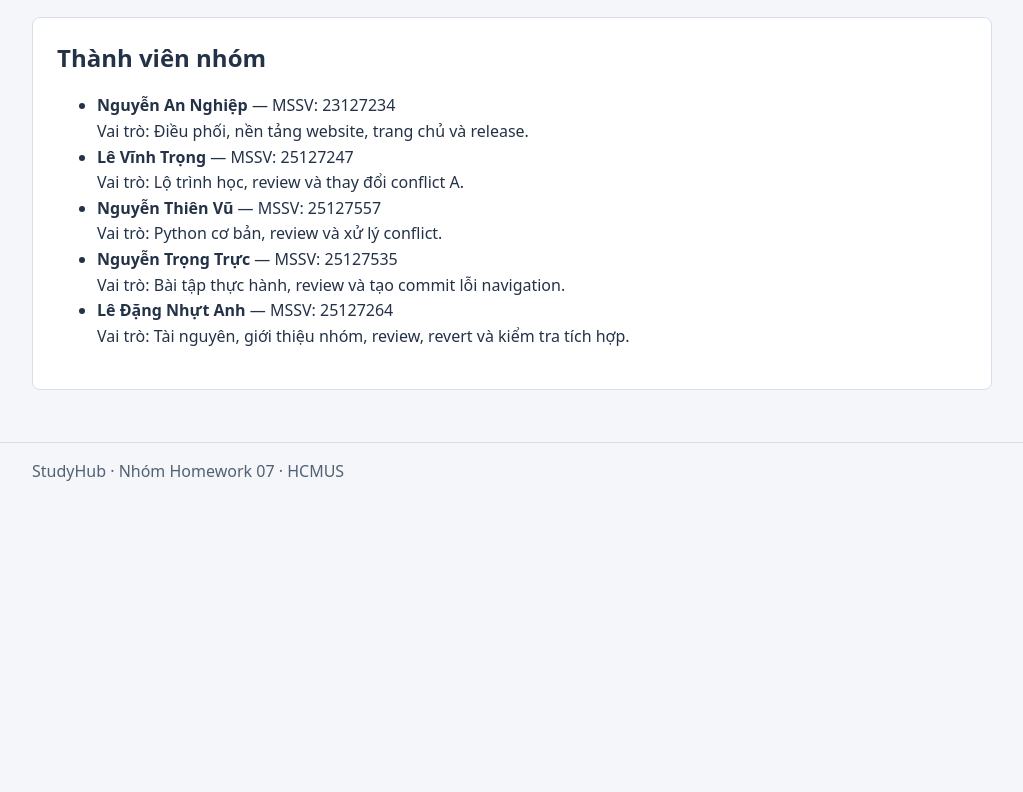
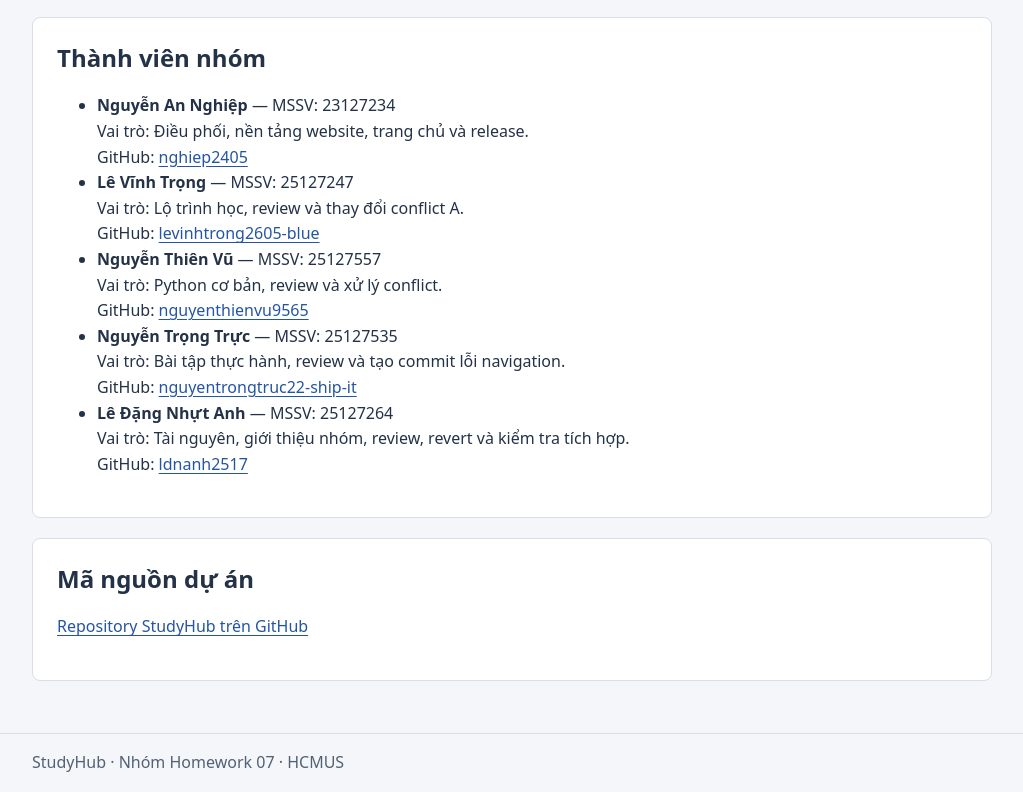
Before and after one commit to nghiep2405/HOMEWORK-TDTT-GIT, a plain HTML site: page about.html in a window 1280 px wide. Shown: the part 473-1265 px from the top of the page, without its empty margins (128-1151 px from the left). Before the commit the page ends 974 px from the top, so only its background shows below. Drawn offline with Linux system fonts and the light colour scheme.

Commit message:
Add files via upload

```diff
--- a/about.html
+++ b/about.html
@@ -36,25 +36,34 @@
       <ul>
         <li>
           <strong>Nguyễn An Nghiệp</strong> — MSSV: 23127234<br>
-          Vai trò: Điều phối, nền tảng website, trang chủ và release.
+          Vai trò: Điều phối, nền tảng website, trang chủ và release.<br>
+          GitHub: <a href="https://github.com/nghiep2405">nghiep2405</a>
         </li>
         <li>
           <strong>Lê Vĩnh Trọng</strong> — MSSV: 25127247<br>
-          Vai trò: Lộ trình học, review và thay đổi conflict A.
+          Vai trò: Lộ trình học, review và thay đổi conflict A.<br>
+          GitHub: <a href="https://github.com/levinhtrong2605-blue">levinhtrong2605-blue</a>
         </li>
         <li>
           <strong>Nguyễn Thiên Vũ</strong> — MSSV: 25127557<br>
-          Vai trò: Python cơ bản, review và xử lý conflict.
+          Vai trò: Python cơ bản, review và xử lý conflict.<br>
+          GitHub: <a href="https://github.com/nguyenthienvu9565">nguyenthienvu9565</a>
         </li>
         <li>
           <strong>Nguyễn Trọng Trực</strong> — MSSV: 25127535<br>
-          Vai trò: Bài tập thực hành, review và tạo commit lỗi navigation.
+          Vai trò: Bài tập thực hành, review và tạo commit lỗi navigation.<br>
+          GitHub: <a href="https://github.com/nguyentrongtruc22-ship-it">nguyentrongtruc22-ship-it</a>
         </li>
         <li>
           <strong>Lê Đặng Nhựt Anh</strong> — MSSV: 25127264<br>
-          Vai trò: Tài nguyên, giới thiệu nhóm, review, revert và kiểm tra tích hợp.
+          Vai trò: Tài nguyên, giới thiệu nhóm, review, revert và kiểm tra tích hợp.<br>
+          GitHub: <a href="https://github.com/ldnanh2517">ldnanh2517</a>
         </li>
       </ul>
+    </section>
+    <section class="panel" aria-labelledby="project-link">
+      <h2 id="project-link">Mã nguồn dự án</h2>
+      <p><a href="https://github.com/nghiep2405/HOMEWORK-TDTT-GIT">Repository StudyHub trên GitHub</a></p>
     </section>
   </main>
 
```
